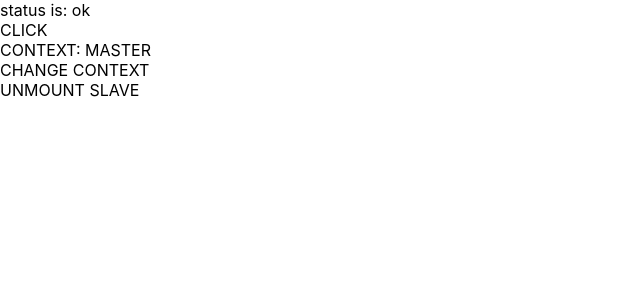
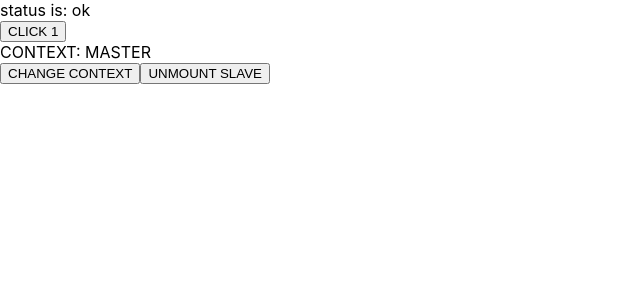
Before and after one commit to marek-sterzik/react-proof-of-concept, a React (Create React App) app: page / in a window 1280 px wide. Shown: the top 300 px of the page, without its empty margins (0-640 px from the left). Built offline with nearby package versions, Linux system fonts and the light colour scheme.

Commit message:
changed to buttons

```diff
--- a/src/Component/Test.js
+++ b/src/Component/Test.js
@@ -14,7 +14,7 @@ class MasterComponent extends Component
         return <div>
             <div>status is: { this.state.status }</div>
             {(this.state.status == "ok" && this.state.slave !== null) ? <this.state.slave /> : null}
-            { this.state.slave !== null ? <div onClick={this.unmountSlave}>UNMOUNT SLAVE</div> : <div onClick={this.mountSlave}>MOUNT SLAVE</div>}
+            { this.state.slave !== null ? <button onClick={this.unmountSlave}>UNMOUNT SLAVE</button> : <button onClick={this.mountSlave}>MOUNT SLAVE</button>}
         </div>
     }
 
@@ -47,7 +47,8 @@ function createPromise(data, timeout)
 
 class SlaveComponent extends Component
 {
-    init = () => {
+    init()
+    {
         this.setState("id", slaveId++)
     }
 
@@ -57,14 +58,15 @@ class SlaveComponent extends Component
 
     changeContext = () => {
         const newIdentifier = (this.context.identifier == "SLAVE") ? 'MASTER' : 'SLAVE'
-        this.parent().setIdentifier(newIdentifier)
+        this.parent().setIdentifier(createPromise(newIdentifier, 1000))
     }
 
-    render = () => {
+    render()
+    {
         return <>
-            <div onClick={this.click}>CLICK {this.state.id}</div>
+            <button onClick={this.click}>CLICK {this.state.id}</button>
             <div>CONTEXT: {this.context.identifier}</div>
-            <div onClick={this.changeContext}>CHANGE CONTEXT</div>
+            <button onClick={this.changeContext}>CHANGE CONTEXT</button>
         </>
     }
 }
```
